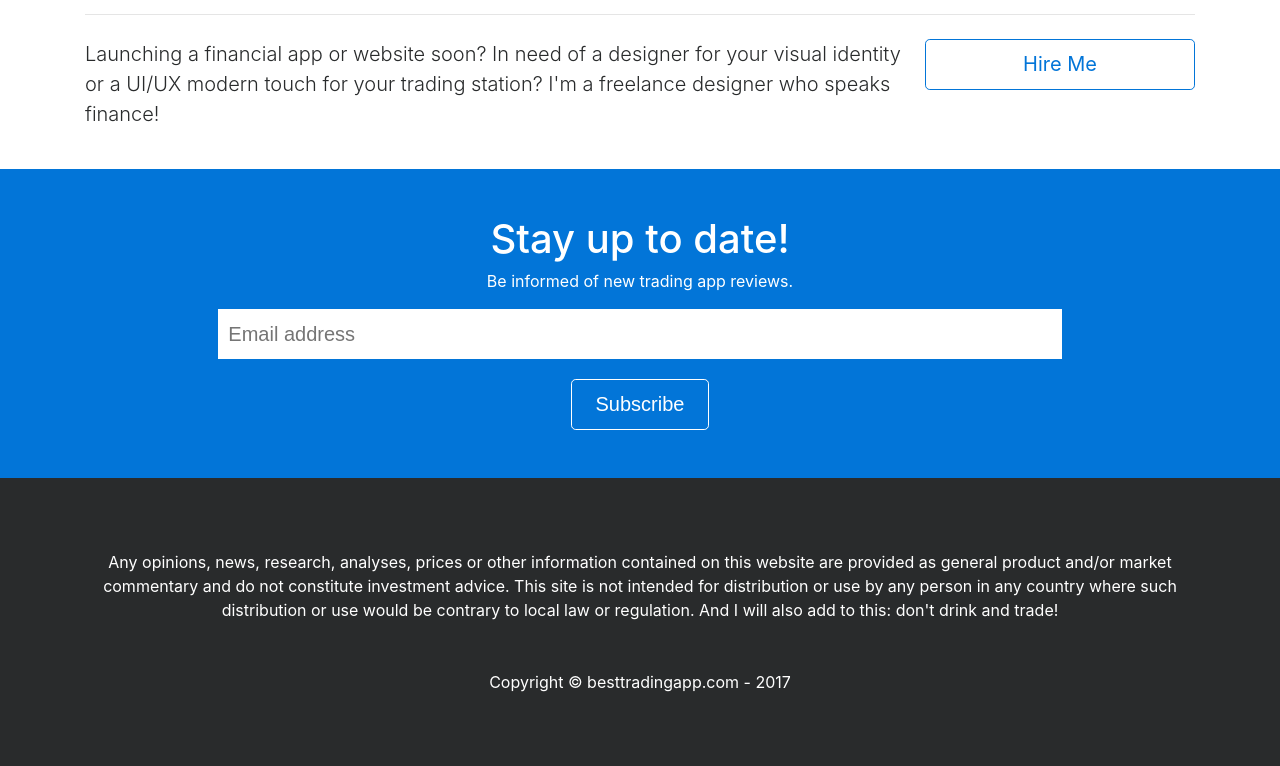
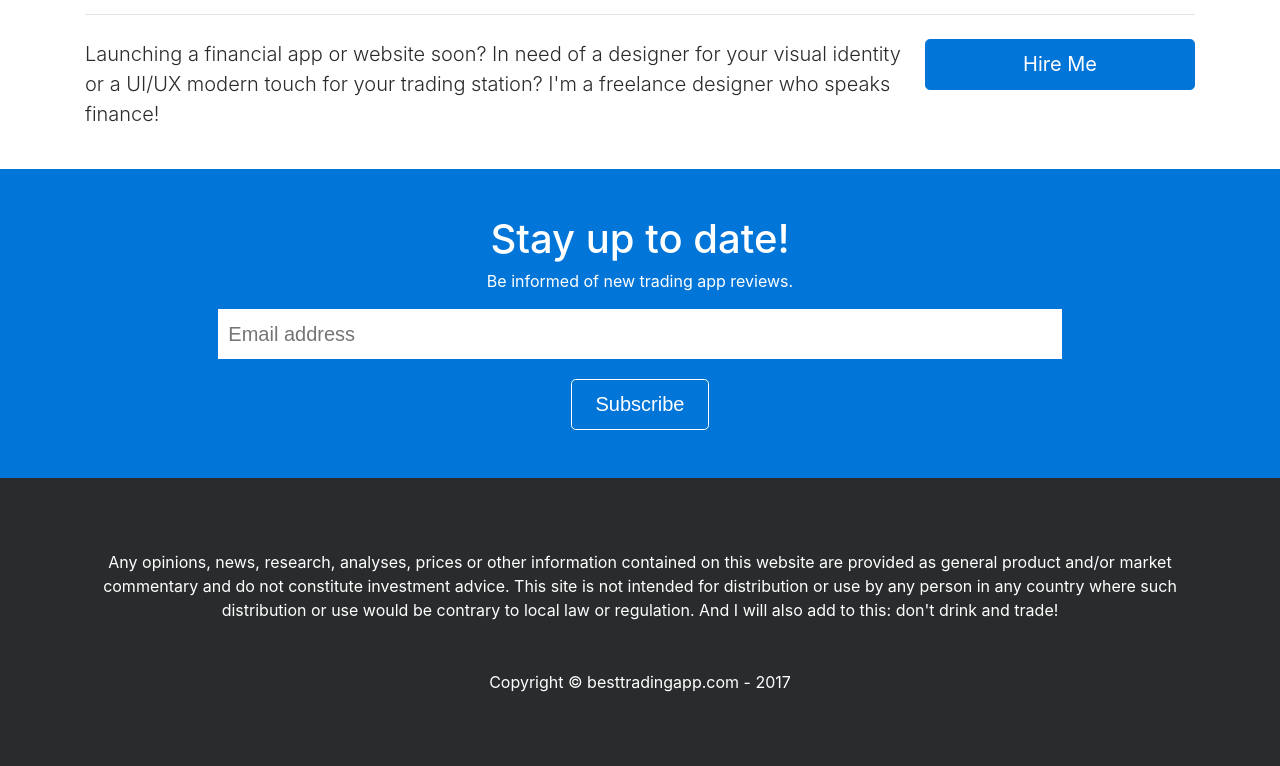
Before and after one commit to lucientavano/review-site, a website: page index.html in a window 1280 px wide. Shown: the part 871-1637 px from the top of the page. Drawn offline with Linux system fonts and the light colour scheme.

Commit message:
some changes to index page

```diff
--- a/index.html
+++ b/index.html
@@ -460,7 +460,7 @@
             <p class="lead">Launching a financial app or website soon? In need of a designer for your visual identity or a UI/UX modern touch for your trading station? I'm a freelance designer who speaks finance!</p>
         </div>
         <div class="col-md-3 col-portfolio">
-            <a class="btn btn-lg btn-outline-primary btn-block" href="/services">Hire Me</a>
+            <a class="btn btn-lg btn-primary btn-block" href="/services">Hire Me</a>
         </div>
     </div>
     <!-- /.CTA -->
```
